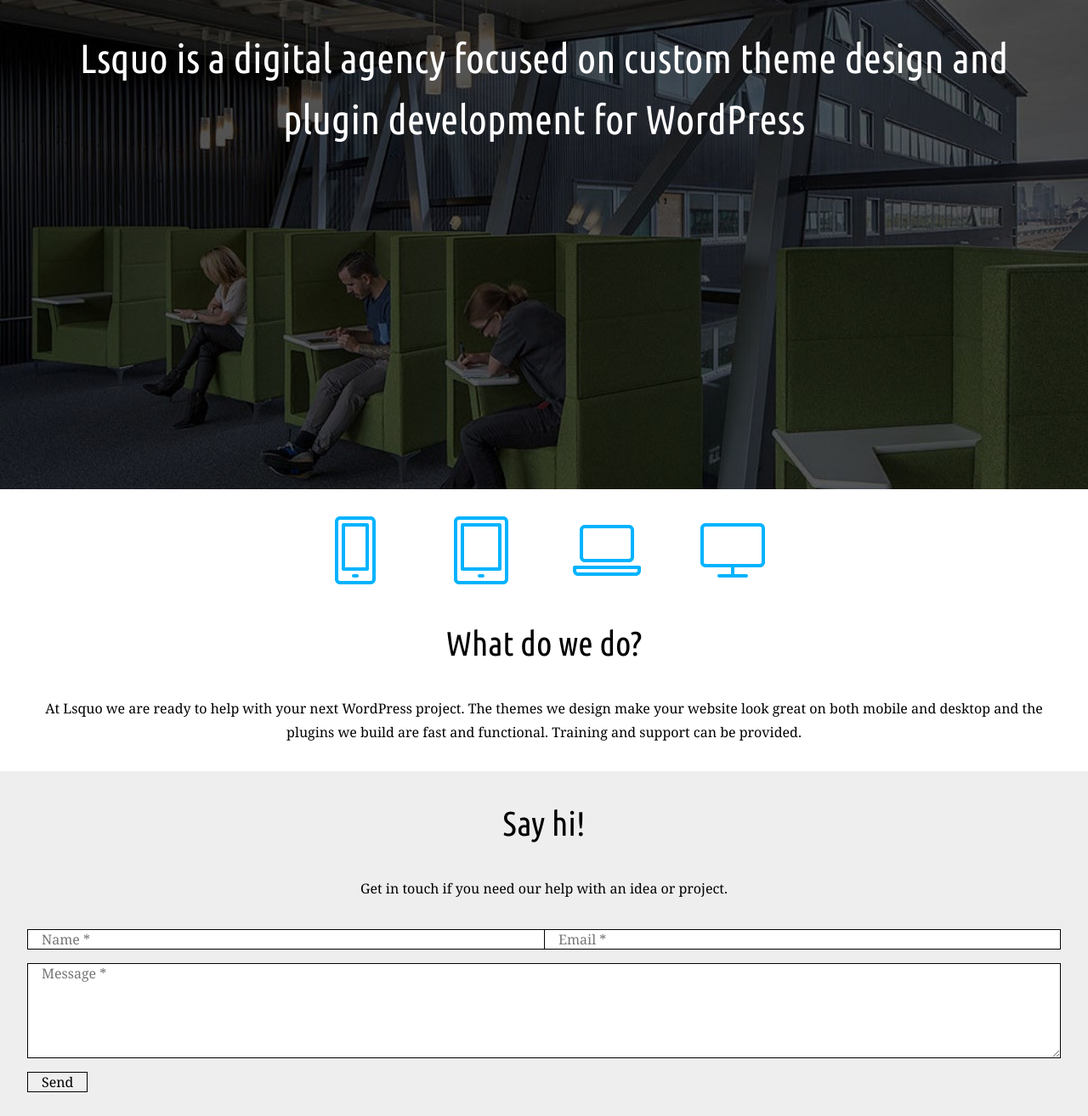
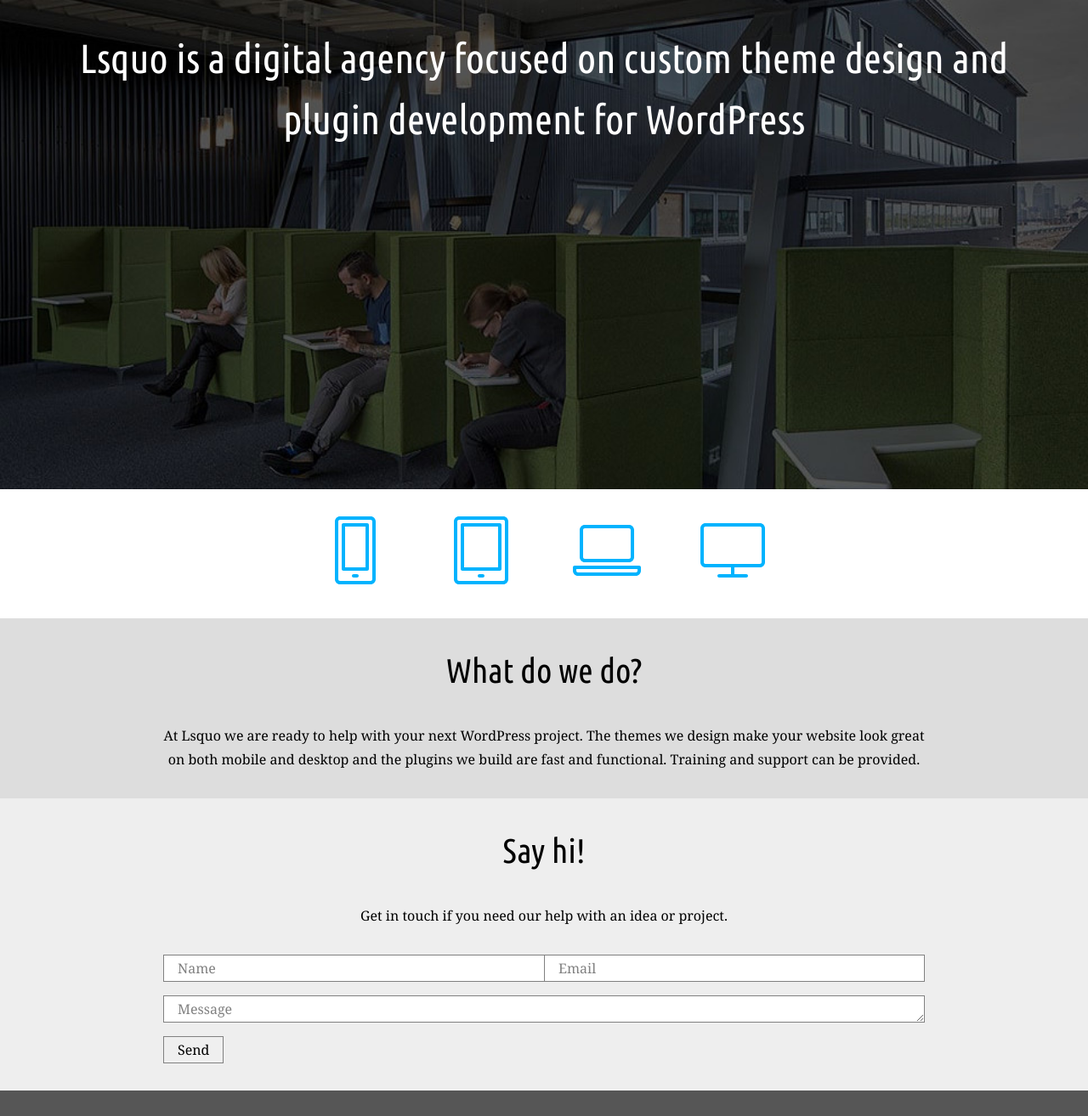
Before and after one commit to lsquo/lsquo.github.io, a Jekyll site: the page built from index.html, in a window 1280 px wide. Shown: the top 1314 px of the page at 85% size. Built offline with Jekyll 4.4.1, drawn with Linux system fonts in a browser that asks for light colours; grey boxes are pictures that could not be loaded.

Commit message:
Fix HTML

```diff
--- a/_data/keys.yml
+++ /dev/null
@@ -1 +0,0 @@
-maps_embed_api: AIzaSyB33s58mAqQaQNklPAu92stZusozwxI37w
--- a/_sass/_base.scss
+++ b/_sass/_base.scss
@@ -313,6 +313,9 @@
   border-top-style: dashed;
   outline-style: none;
 }
+input[type="email"]::placeholder {
+  color: gray;
+}
 input[type="file"] {}
 input[type="file"]::file-selector-button {
   border-bottom-color: black;
@@ -380,6 +383,9 @@
   border-top-style: dashed;
   outline-style: none;
 }
+input[type="number"]::placeholder {
+  color: gray;
+}
 input[type="password"] {
   box-sizing: border-box;
   border-bottom-color: black;
@@ -413,6 +419,9 @@
   border-right-style: dashed;
   border-top-style: dashed;
   outline-style: none;
+}
+input[type="password"]::placeholder {
+  color: gray;
 }
 input[type="radio"] {
   accent-color: black;
@@ -486,6 +495,9 @@
   border-top-style: dashed;
   outline-style: none;
 }
+input[type="search"]::placeholder {
+  color: gray;
+}
 input[type="submit"] {
   border-bottom-color: black;
   border-left-color: black;
@@ -544,6 +556,9 @@
   border-top-style: dashed;
   outline-style: none;
 }
+input[type="tel"]::placeholder {
+  color: gray;
+}
 input[type="text"] {
   box-sizing: border-box;
   border-bottom-color: black;
@@ -577,6 +592,9 @@
   border-right-style: dashed;
   border-top-style: dashed;
   outline-style: none;
+}
+input[type="text"]::placeholder {
+  color: gray;
 }
 input[type="time"] {}
 input[type="url"] {
@@ -612,6 +630,9 @@
   border-right-style: dashed;
   border-top-style: dashed;
   outline-style: none;
+}
+input[type="url"]::placeholder {
+  color: gray;
 }
 input[type="week"] {}
 ins {}
@@ -775,6 +796,9 @@
   border-top-style: dashed;
   outline-style: none;
 }
+textarea::placeholder {
+  color: gray;
+}
 tfoot {}
 th {
   border-bottom-color: black;
--- a/_sass/_main.scss
+++ b/_sass/_main.scss
@@ -40,15 +40,8 @@
   margin-right: 2rem;
   width: 5rem;
 }
-section:nth-of-type(1) h2 {
-  color: #000000;
-  font-family: 'Ubuntu Condensed', sans-serif;
-  font-size: 2rem;
-  font-weight: 400;
-  line-height: 1.5;
-}
 section:nth-of-type(2) {
-  background-color: #eeeeee;
+  background-color: #dddddd;
   overflow: auto;
   padding-left: 2rem;
   padding-right: 2rem;
@@ -62,39 +55,73 @@
   font-weight: 400;
   line-height: 1.5;
 }
-section:nth-of-type(2) input[type="text"] {
+section:nth-of-type(3) {
+  background-color: #eeeeee;
+  overflow: auto;
+  padding-left: 2rem;
+  padding-right: 2rem;
+  padding-top: 2rem;
+  text-align: center;
+}
+section:nth-of-type(3) h2 {
+  color: #000000;
+  font-family: 'Ubuntu Condensed', sans-serif;
+  font-size: 2rem;
+  font-weight: 400;
+  line-height: 1.5;
+}
+section:nth-of-type(3) input[type="text"] {
+  border-bottom-color: gray;
+  border-left-color: gray;
+  border-right-color: gray;
+  border-top-color: gray;
   border-right-style: none;
   display: inline-block;
   margin-bottom: 1rem;
+  padding-bottom: 0.25rem;
+  padding-left: 1rem;
+  padding-right: 1rem;
+  padding-top: 0.25rem;
   width: 50%;
 }
-section:nth-of-type(2) input[type="email"] {
+section:nth-of-type(3) input[type="email"] {
+  border-bottom-color: gray;
+  border-left-color: gray;
+  border-right-color: gray;
+  border-top-color: gray;
   display: inline-block;
   margin-bottom: 1rem;
+  padding-bottom: 0.25rem;
+  padding-left: 1rem;
+  padding-right: 1rem;
+  padding-top: 0.25rem;
   width: 50%;
 }
-section:nth-of-type(2) input[type="email"]:focus {
+section:nth-of-type(3) input[type="email"]:focus {
   border-left-style: solid;
 }
-section:nth-of-type(2) textarea {
+section:nth-of-type(3) textarea {
+  border-bottom-color: gray;
+  border-left-color: gray;
+  border-right-color: gray;
+  border-top-color: gray;
   margin-bottom: 1rem;
+  padding-bottom: 0.25rem;
+  padding-left: 1rem;
+  padding-right: 1rem;
+  padding-top: 0.25rem;
   width: 100%;
 }
-section:nth-of-type(2) input[type="submit"] {
+section:nth-of-type(3) input[type="submit"] {
+  border-bottom-color: gray;
+  border-left-color: gray;
+  border-right-color: gray;
+  border-top-color: gray;
   display: block;
-}
-section:nth-of-type(3) {
-  background-color: #ffffff;
-  overflow: auto;
-  text-align: center;
-}
-section:nth-of-type(3) iframe {
-  border-bottom-style: none;
-  border-left-style: none;
-  border-right-style: none;
-  border-top-style: none;
-  height: 25rem;
-  width: 100%;
+  padding-bottom: 0.25rem;
+  padding-left: 1rem;
+  padding-right: 1rem;
+  padding-top: 0.25rem;
 }
 section:nth-of-type(4) {
   background-color: #565656;
@@ -134,10 +161,26 @@
   header h1 {
     font-size: 3rem;
   }
-  section:nth-of-type(1) h2 {
-    font-size: 2.5rem;
+  section:nth-of-type(1) {
+    padding-left: 15%;
+    padding-right: 15%;
+  }
+  section:nth-of-type(2) {
+    padding-left: 15%;
+    padding-right: 15%;
   }
   section:nth-of-type(2) h2 {
     font-size: 2.5rem;
   }
+  section:nth-of-type(3) {
+    padding-left: 15%;
+    padding-right: 15%;
+  }
+  section:nth-of-type(3) h2 {
+    font-size: 2.5rem;
+  }
+  section:nth-of-type(4) {
+    padding-left: 15%;
+    padding-right: 15%;
+  }
 }
--- a/index.html
+++ b/index.html
@@ -10,6 +10,8 @@
   {% for icon in site.data.icons %}
     <img src="{{ icon.src }}" alt="{{ icon.name }}">
   {% endfor %}
+</section>
+<section>
   <h2>What do we do?</h2>
   <p>At Lsquo we are ready to help with your next WordPress project. The themes we design make your website look great on both mobile and desktop and the plugins we build are fast and functional. Training and support can be provided.</p>
 </section>
@@ -17,11 +19,8 @@
   <h2>Say hi!</h2>
   <p>Get in touch if you need our help with an idea or project.</p>
   <form action="{{ site.data.parameters.formspree.action }}" method="{{ site.data.parameters.formspree.method }}" autocomplete="off" id="form">
-    <input type="text" name="name" placeholder="Name *" required><input type="email" name="email" placeholder="Email *" required><textarea name="message" rows="5" placeholder="Message *" required></textarea><input type="submit" value="Send">
+    <input type="text" name="name" placeholder="Name" required><input type="email" name="email" placeholder="Email" required><textarea name="message" rows="1" placeholder="Message" required></textarea><input type="submit" value="Send">
   </form>
-</section>
-<section>
-  <iframe referrerpolicy="no-referrer-when-downgrade" src="https://{{ site.data.parameters.maps_embed_api.host }}{{ site.data.parameters.maps_embed_api.resource }}?key={{ site.data.keys.maps_embed_api }}&center={{ site.data.parameters.maps_embed_api.center.latitude }},{{ site.data.parameters.maps_embed_api.center.longitude }}&zoom={{ site.data.parameters.maps_embed_api.zoom }}"></iframe>
 </section>
 <section>
   {% for link in site.data.links %}
```
Also changed, not shown: _data/parameters.yml (+0 -7 lines).
